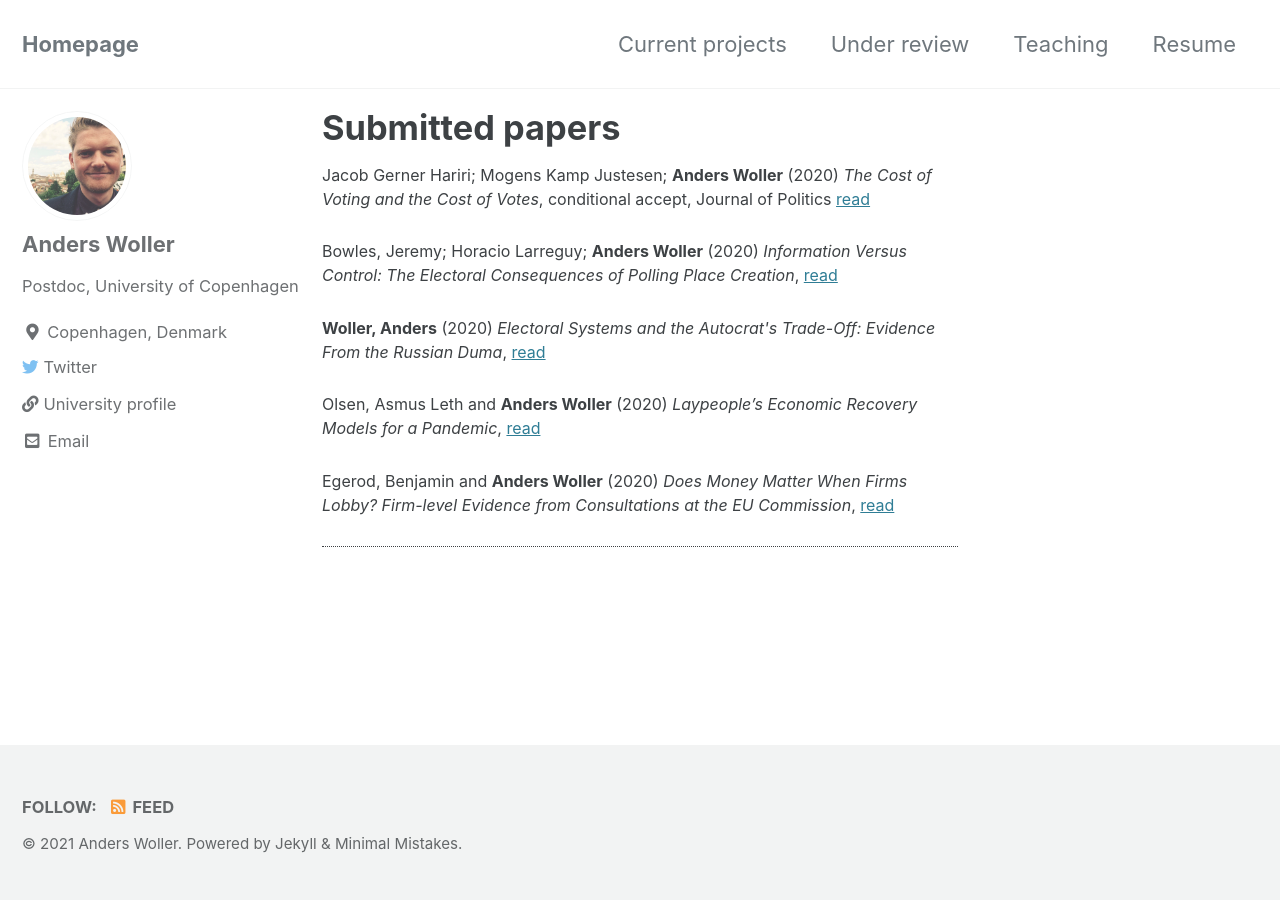
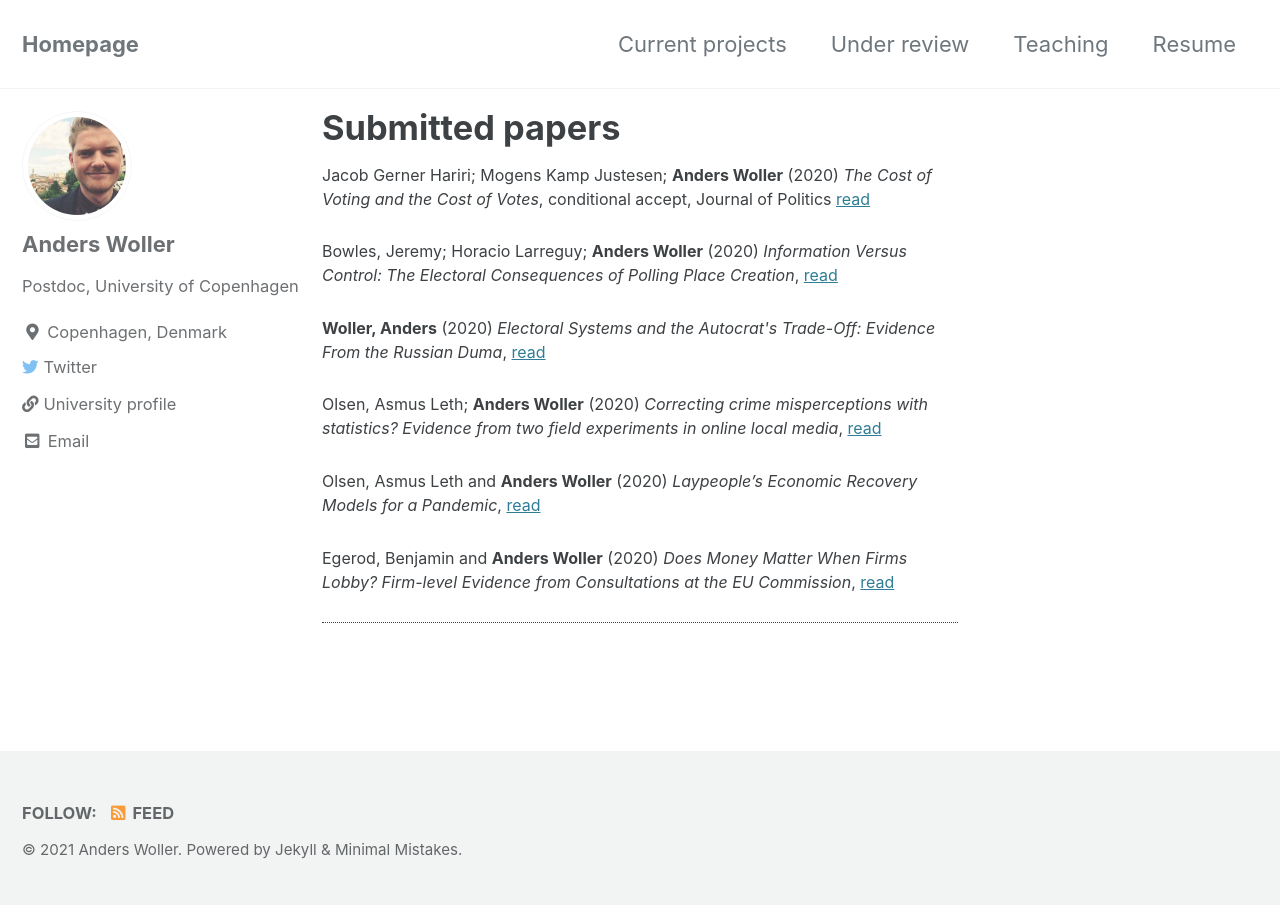
Before and after one commit to AndersWoller/AndersWoller.github.io, a Jekyll site: the page built from _pages/publications.md, in a window 1280 px wide. Built offline with Jekyll 4.4.1, drawn with Linux system fonts in a browser that asks for light colours; cached includes are drawn as plain includes.

Commit message:
Update publications.md

```diff
--- a/_pages/publications.md
+++ b/_pages/publications.md
@@ -4,11 +4,13 @@
 author_profile: true
 ---
 
-<p style="font-size:16px"> Jacob Gerner Hariri; Mogens Kamp Justesen; <b>Anders Woller</b> (2020) <i>The Cost of Voting and the Cost of Votes</i>, conditional accept, Journal of Politics <a href="https://www.dropbox.com/s/mclemsowke1bikh/CostVoting_jop.pdf?dl=0">read</a> <p/>
+<p style="font-size:16px"> Jacob Gerner Hariri; Mogens Kamp Justesen; <b>Anders Woller</b> (2020) <i>The Cost of Voting and the Cost of Votes</i>, conditional accept, Journal of Politics <a href="https://www.dropbox.com/s/1g8flzvhad8pt87/JOP_3rdRound.pdf?dl=0">read</a> <p/>
 
 <p style="font-size:16px"> Bowles, Jeremy; Horacio Larreguy; <b>Anders Woller</b> (2020) <i>Information Versus Control: The Electoral Consequences of Polling Place Creation</i>, <a href="https://www.dropbox.com/s/r8syn46829kzhko/draft_5.pdf?dl=0">read</a> <p/>
 
 <p style="font-size:16px"> <b>Woller, Anders</b> (2020) <i>Electoral Systems and the Autocrat's Trade-Off: Evidence From the Russian Duma</i>, <a href="https://www.dropbox.com/s/cjcu5lwvhlqqydq/Electoral_systems.pdf?dl=0">read</a> <p/>
+
+<p style="font-size:16px"> Olsen, Asmus Leth; <b>Anders Woller</b> (2020) <i>Correcting crime misperceptions with statistics? Evidence from two field experiments in online local media</i>, <a href="https://www.dropbox.com/s/1csdfv7e9jtz8o8/manuscript_nhb.pdf?dl=0">read</a> <p/>
 
 <p style="font-size:16px"> Olsen, Asmus Leth and <b>Anders Woller</b> (2020) <i>Laypeople’s Economic Recovery Models for a Pandemic</i>, <a href="https://www.dropbox.com/s/v1macvcbdqyjan3/manuscript_econ_covid19.pdf?dl=0">read</a> <p/>
 
```
